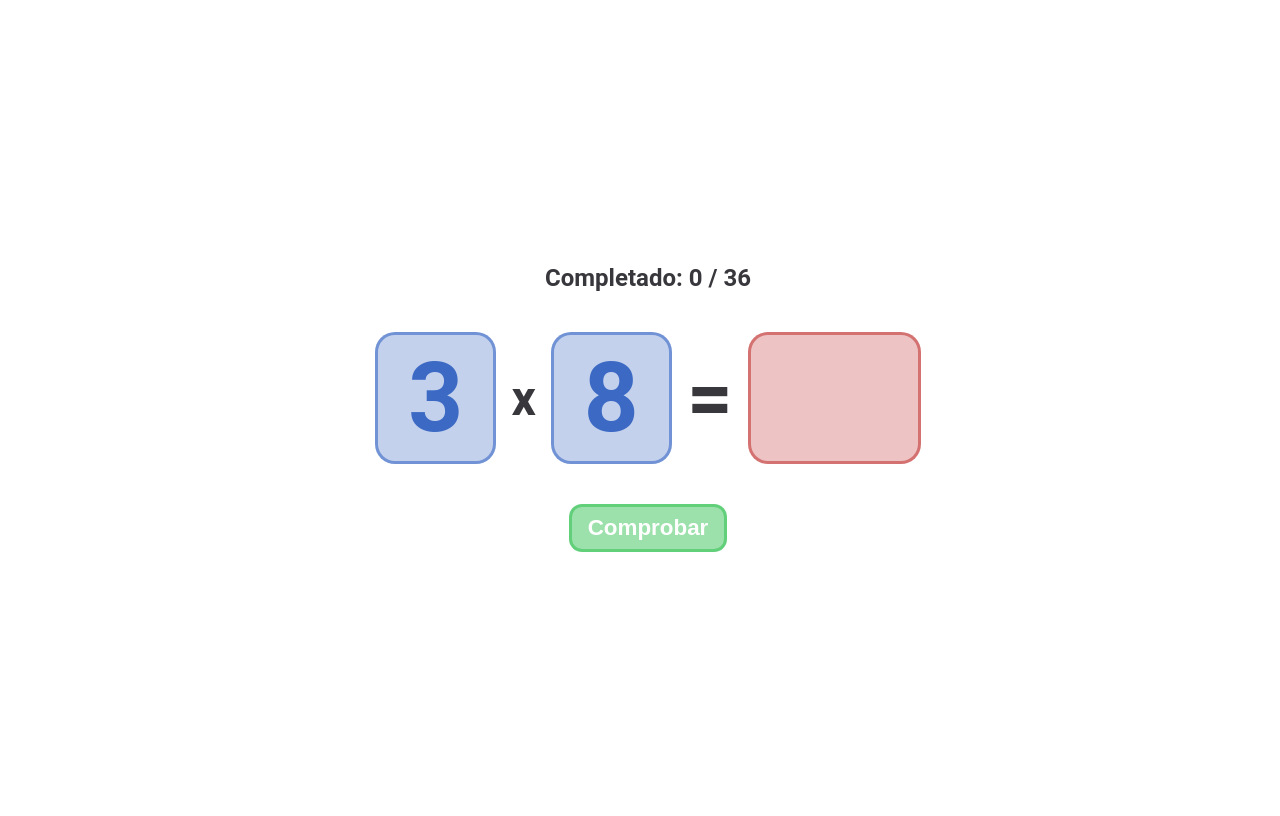
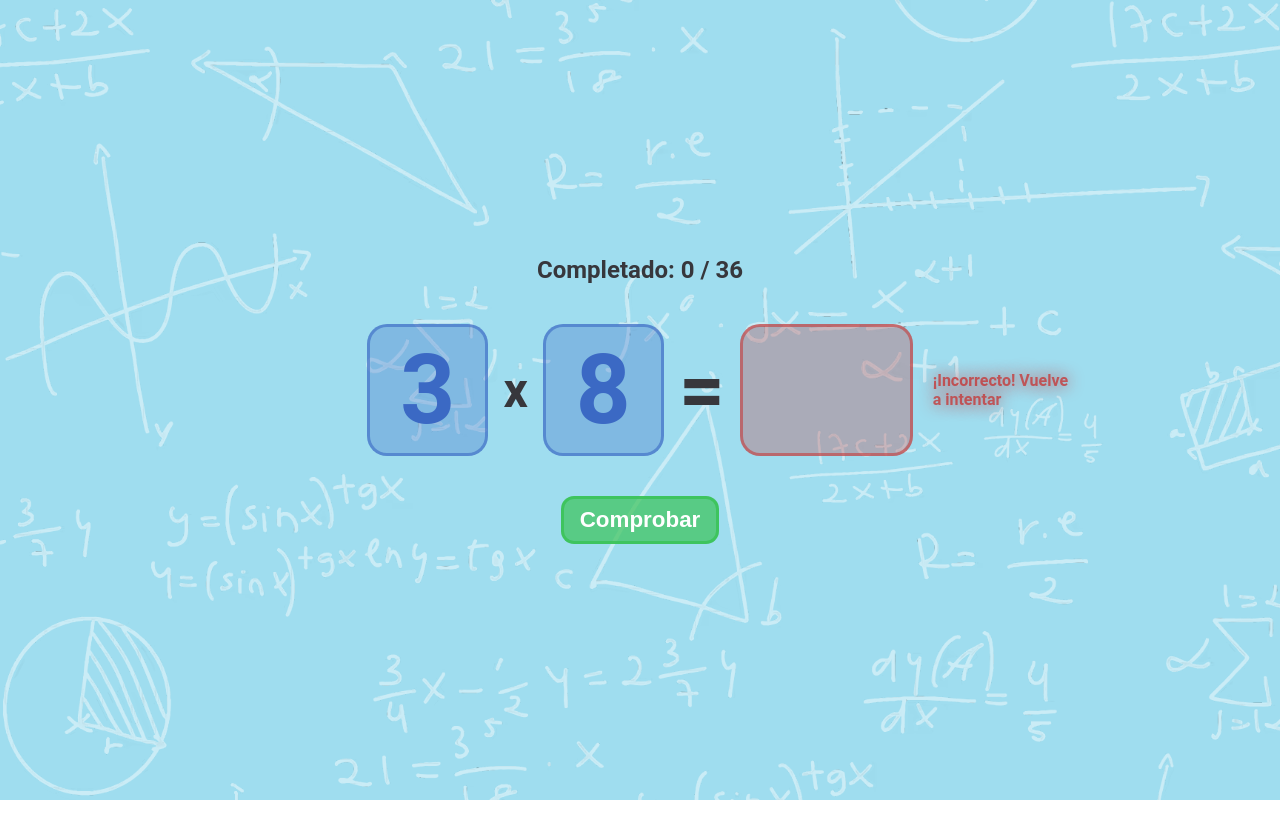
Before and after one commit to robe-codelightdev/learn-joy, an Angular app: page /math/multiplication in a window 1280 px wide. Both pictures are taken after a click on the button "Comprobar". Built offline with nearby package versions, Linux system fonts and the light colour scheme.

Commit message:
feat: add background image

```diff
--- a/src/app/math/multiplication/multiplication.component.css
+++ b/src/app/math/multiplication/multiplication.component.css
@@ -1,32 +1,6 @@
-.container {
-  align-items: center;
-  display: flex;
-  flex-direction: column;
-  gap: 40px;
-  height: 100vh;
-  justify-content: center;
-  overflow: auto;
-  width: 100vw;
-}
-
-.math-sign {
-  font-size: 5rem;
-  font-weight: bold;
-}
-
-.math-sign.multiplication-sign {
-  font-size: 3rem;
-}
-
-.question-card {
-  align-items: center;
-  display: flex;
-  gap: 15px;
-}
-
 button {
-  background: rgb(59 196 89 / 0.5);
-  border: 3px solid rgb(59 196 89 / 0.6);
+  background: rgb(59 196 89 / 0.7);
+  border: 3px solid rgb(59 196 89 / 0.9);
   border-radius: 13px;
   color: rgba(255 255 255);
   font-size: 1.4rem;
@@ -69,3 +43,61 @@ input[type="number"]::-webkit-outer-spin-button {
 input[type="number"] {
   -moz-appearance: textfield;
 }
+
+.container {
+  align-items: center;
+  background: rgb(159 221 239);
+  display: flex;
+  flex-direction: column;
+  gap: 40px;
+  height: 100vh;
+  justify-content: center;
+  position: relative;
+  width: 100vw;
+}
+
+.content {
+  align-items: center;
+  display: flex;
+  flex-direction: column;
+  gap: 40px;
+  position: relative;
+  z-index: 1;
+}
+
+.math-bg {
+  left: 0;
+  height: 100%;
+  object-fit: cover;
+  opacity: 0.45;
+  position: absolute;
+  top: 0;
+  width: 100%;
+  z-index: 0;
+}
+
+.math-sign {
+  font-size: 5rem;
+  font-weight: bold;
+}
+
+.math-sign.multiplication-sign {
+  font-size: 3rem;
+}
+
+.question-card {
+  align-items: center;
+  display: flex;
+  gap: 15px;
+  position: relative;
+}
+
+.wrong-answer-message {
+  color: rgb(196 59 59 / 0.8);
+  font-weight: bold;
+  margin: 0;
+  position: absolute;
+  right: -160px;
+  text-shadow: rgb(196 59 59) 0 0 16px;
+  width: 140px;
+}
--- a/src/app/math/multiplication/multiplication.component.html
+++ b/src/app/math/multiplication/multiplication.component.html
@@ -1,7 +1,8 @@
 <div class="container">
+  <div *ngIf="currentQuestion"  class="content">
     <h2>Completado: {{ answerProgress }} / {{ questionsTotal }}</h2>
 
-  <div *ngIf="currentQuestion" class="question-card">
+    <div class="question-card">
       <app-number-squared [number]="currentQuestion.number1"></app-number-squared>
       <span class="math-sign multiplication-sign">x</span>
       <app-number-squared [number]="currentQuestion.number2"></app-number-squared>
@@ -12,7 +13,21 @@
         (keyup.enter)="checkAnswer()"
         [(ngModel)]="userAnswer"
       />
+      <p
+        *ngIf="isAnswerWrong"
+        class="wrong-answer-message">
+        ¡Incorrecto! Vuelve a intentar
+      </p>
     </div>
 
     <button (click)="checkAnswer()">Comprobar</button>
   </div>
+
+  <img
+    alt="math background"
+    class="math-bg"
+    height="1080"
+    src="assets/math-background.avif"
+    width="1920"
+  >
+</div>
--- a/src/styles.css
+++ b/src/styles.css
@@ -2,4 +2,5 @@ html, body {
   color: rgb(55 55 60);
   font-family: 'Roboto', system-ui, sans-serif;
   font-size: 16px;
+  margin: 0;
 }
```
Also changed, not shown: src/assets/math-background.avif (added). Lines whose indentation alone changed are shown as unchanged.
